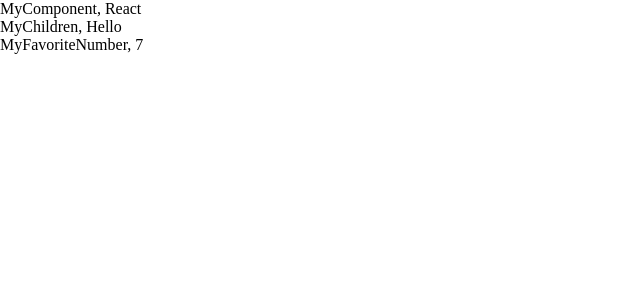
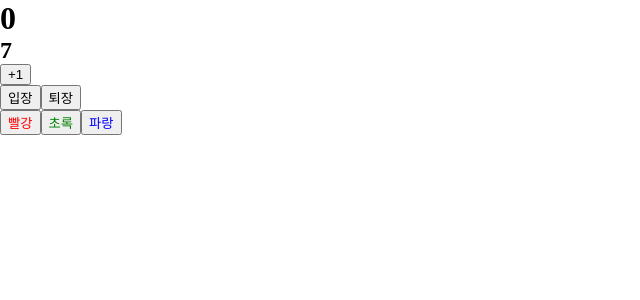
Before and after one commit to JwaSangHeon/react-basic, a React (Create React App) app: page / in a window 1280 px wide. Shown: the top 300 px of the page, without its empty margins (0-640 px from the left). Built offline with nearby package versions, Linux system fonts and the light colour scheme.

Commit message:
state의 이해(클래스형, 함수형)

```diff
--- a/src/App.js
+++ b/src/App.js
@@ -1,11 +1,14 @@
 import './App.css';
+import Counter from './Counter';
 import MyComponent from './MyComponent';
+import Say from './Say';
 
 const App = () => {
   return (
-    <MyComponent name="React" myFavoriteNumber={7}>
-      Hello
-    </MyComponent>
+    <>
+      <Counter />
+      <Say />
+    </>
   );
 };
 
--- /dev/null
+++ b/src/Counter.js
@@ -0,0 +1,32 @@
+import React from 'react';
+
+class Counter extends React.Component {
+  state = {
+    number: 0,
+    fixedNumber: 7,
+  };
+
+  render() {
+    const { number, fixedNumber } = this.state;
+    return (
+      <div>
+        <h1>{number}</h1>
+        <h2>{fixedNumber}</h2>
+        <button
+          onClick={() => {
+            this.setState({ number: number + 1 }, () => {
+              console.log('방금 setState가 호출되었습니다.');
+              console.log(this.state);
+            });
+          }}
+        >
+          +1
+        </button>
+      </div>
+    );
+  }
+}
+
+Counter.propTypes = {};
+
+export default Counter;
--- /dev/null
+++ b/src/Say.js
@@ -0,0 +1,40 @@
+import React from 'react';
+import { useState } from 'react';
+
+const Say = () => {
+  const [message, setMessage] = useState('');
+  const [color, setColor] = useState('black');
+  const onClickEnter = () => {
+    setMessage('안녕하세요!!');
+  };
+  const onClickLeave = () => {
+    setMessage('안녕히 가세요ㅠ');
+  };
+  const onClickRed = () => {
+    setColor('red');
+  };
+  const onClickGreen = () => {
+    setColor('green');
+  };
+  const onClickBlue = () => {
+    setColor('blue');
+  };
+  return (
+    <div>
+      <button onClick={onClickEnter}>입장</button>
+      <button onClick={onClickLeave}>퇴장</button>
+      <h1 style={{ color }}>{message}</h1>
+      <button style={{ color: 'red' }} onClick={onClickRed}>
+        빨강
+      </button>
+      <button style={{ color: 'green' }} onClick={onClickGreen}>
+        초록
+      </button>
+      <button style={{ color: 'blue' }} onClick={onClickBlue}>
+        파랑
+      </button>
+    </div>
+  );
+};
+
+export default Say;
```
